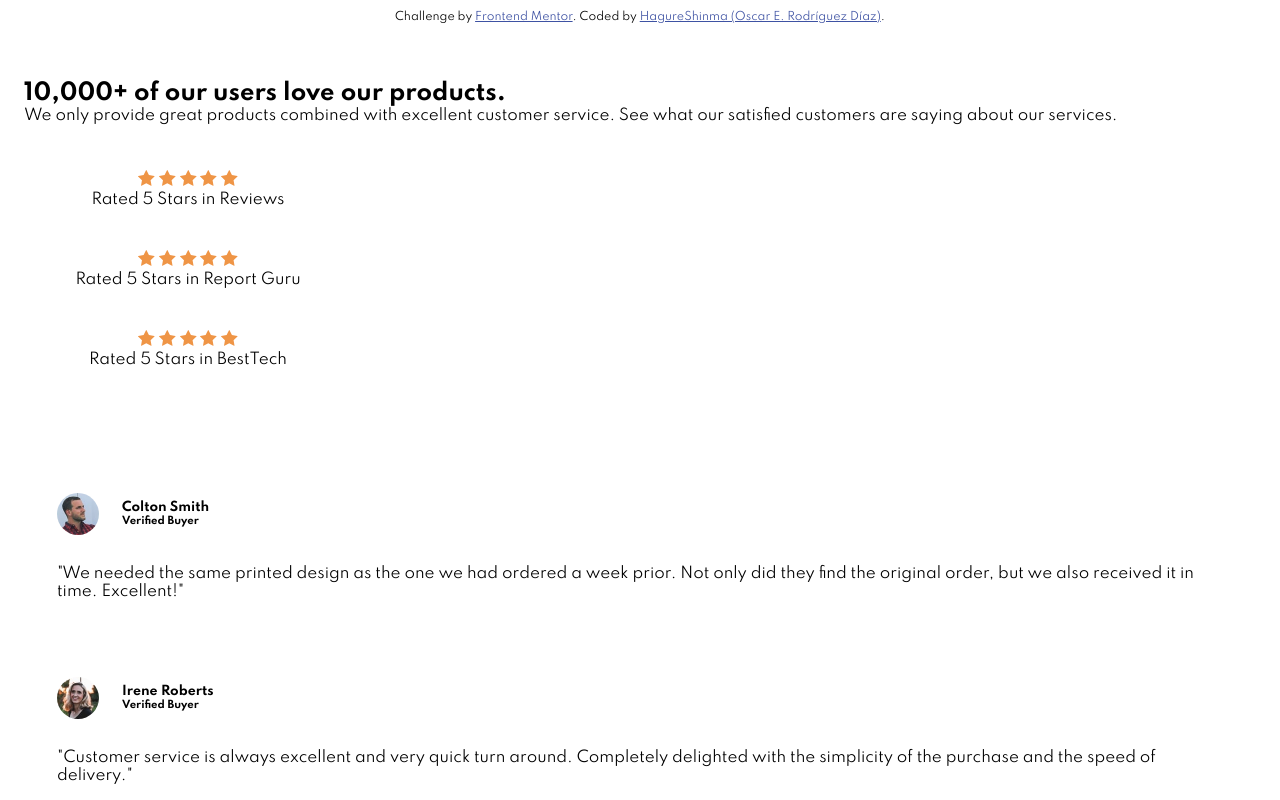
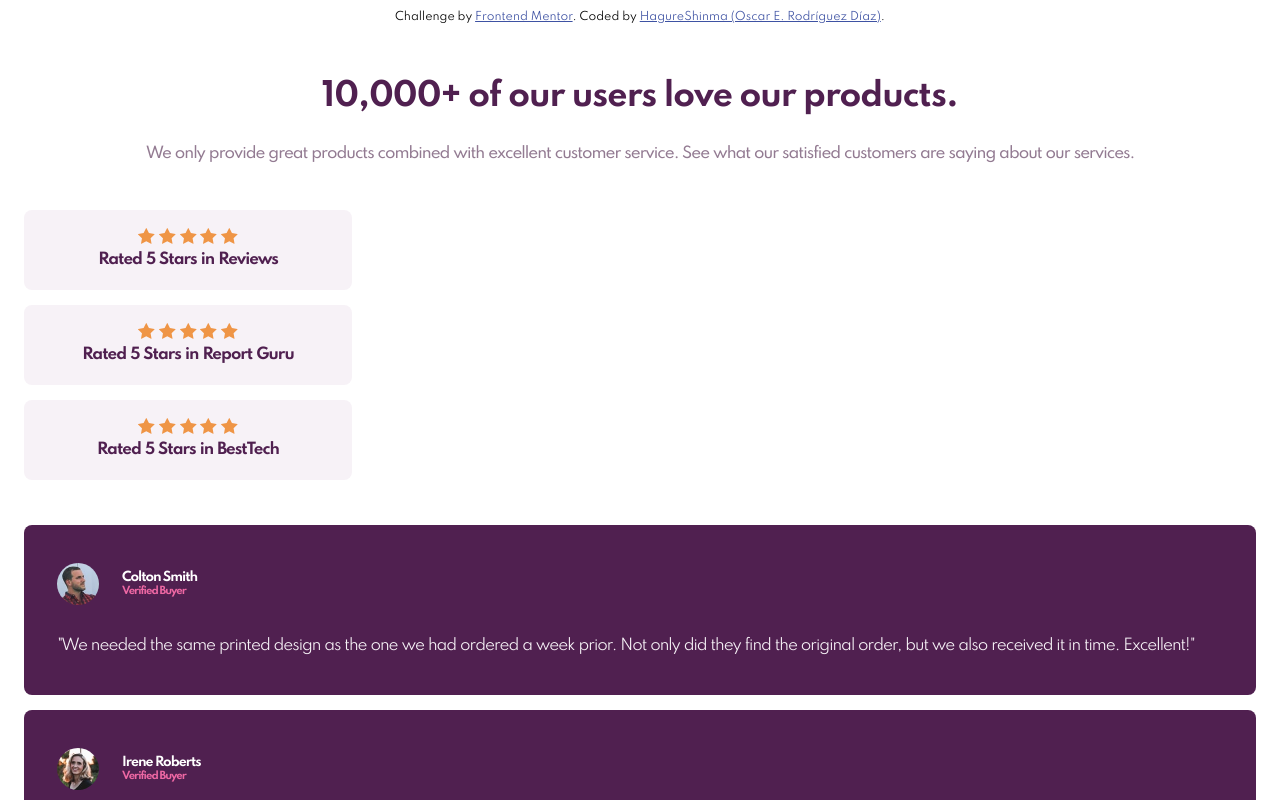
Before and after one commit to hagureshinma/FEM-social-proof-section, a plain HTML site: page index.html in a window 1280 px wide. Shown: the top 800 px of the page. Drawn offline with Linux system fonts and the light colour scheme.

Commit message:
Coloring.

```diff
--- /dev/null
+++ b/css/_variables.scss
@@ -0,0 +1,8 @@
+:root{
+    --color-dark-magenta: hsl(300, 43%, 22%);
+    --color-soft-pink: hsl(333, 80%, 67%);
+
+    --color-dark-Gray-Magenta: hsl(303, 10%, 53%);
+    --color-light-gray-Magenta: hsl(300, 24%, 96%);
+    --color-white: hsl(0, 0%, 100%)
+}
--- a/css/style.scss
+++ b/css/style.scss
@@ -1,3 +1,5 @@
+@import 'variables';
+
 *{
     margin: 0;
     padding: 0;
@@ -5,9 +7,23 @@
 }
 
 p, h1, h2, h3, h4, h5, h6{
+    letter-spacing: -1px;
     ::first-letter{
         text-transform: uppercase;
     }
+}
+
+h1{
+    font-size: 2.1em;
+    font-weight: 700;
+    line-height: 1;
+    color: var(--color-dark-magenta);
+}
+
+p{
+    // letter-spacing: 1px;
+    line-height: 1.5;
+    word-spacing: 1px;
 }
 
 body{
@@ -38,14 +54,43 @@ section{
   color: hsl(228, 45%, 44%);
 }
 
+.catcher{
+    text-align: center;
+    p{
+        margin-top: 2em;
+        font-weight: 500;
+        color: var(--color-dark-Gray-Magenta);
+    }
+}
+
 .rating{
     width: 328px;
     height: 80px;
+    margin-bottom: 1em;
     text-align: center;
+    display: flex;
+    flex-direction: column;
+    align-items: center;
+    justify-content: center;
+
+
+    border-radius: 8px;
+    color: var(--color-dark-magenta);
+    background-color: var(--color-light-gray-Magenta);
+
+    p{
+        font-weight: 700;
+    }
 }
 
 .review{
     padding: 2.53em 2.2em;
+    margin-bottom: 1em;
+
+    border-radius: 8px;
+    color: var(--color-white);
+    background-color: var(--color-dark-magenta);
+
     .identifier{
         display: flex;
         align-items: center;
@@ -61,5 +106,9 @@ section{
     }
     .review-content{
         margin-top: 2em;
+        color: var(--color-light-gray-Magenta);
+    }
+    .prestige{
+        color: var(--color-soft-pink);
     }
 }
```
Also changed, not shown: css/style.css, 1 other file.
